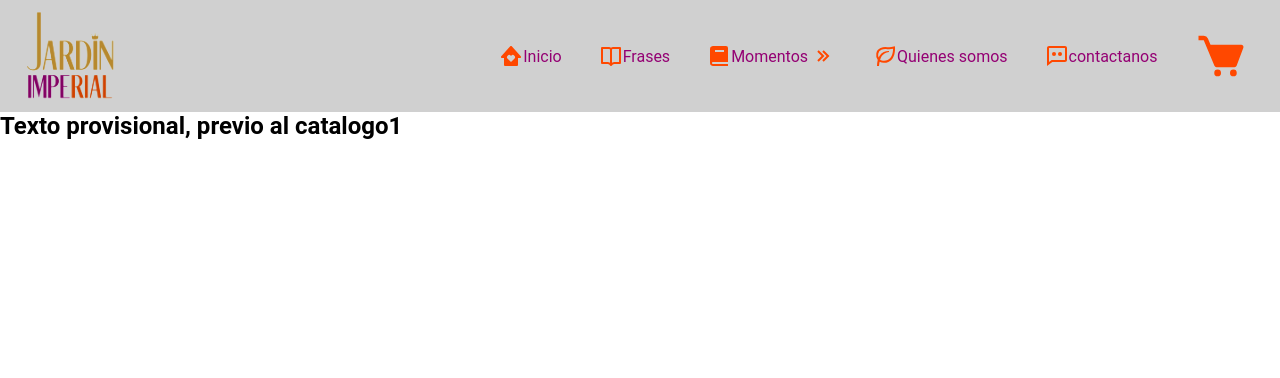
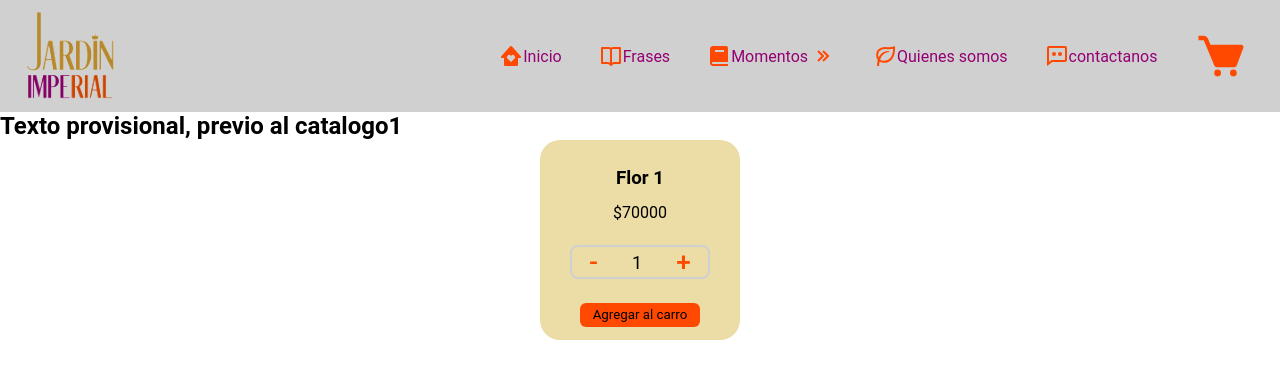
Before and after one commit to danielguaro/ReactCoderHouse, a React (Create React App) app: page / in a window 1280 px wide. Shown: the top 378 px of the page. Built offline with nearby package versions, Linux system fonts and the light colour scheme.

Commit message:
Implementacion ItemCount

```diff
--- /dev/null
+++ b/src/components/ItemCount/ItemCount.js
@@ -0,0 +1,63 @@
+import './itemCount.css';
+
+import { useState } from 'react';
+
+export const ItemCount = ({ stock, initial }) => {
+	const [count, setCount] = useState(1);
+
+	const plus = (inventario) => {
+		if (inventario == 0) {
+			plus.disabled = true;
+		} else if (inventario == count) {
+			plus.disabled = true;
+			alert('Lo siento no tenemos mas stock');
+		} else {
+			setCount(count + 1);
+		}
+	};
+	const minus = () => {
+		if (count > 1) {
+			setCount(count - 1);
+		}
+	};
+
+	const agregar = (inventario, CantidadItem) => {
+		if (inventario == 0 || CantidadItem == 0) {
+			agregar.disabled = true;
+			// alert(`Lo sentimos, actualmente no contamos con items en el stock`);
+		} else {
+			CantidadItem = count;
+			alert(`agregaste ${CantidadItem} items`);
+			setCount(1);
+		}
+	};
+
+	return (
+		<>
+			<div className="cardValues">
+				<img />
+				<h3>Flor 1</h3>
+				<p> $70000</p>
+				<div className="cardMinusPlus">
+					<p className="buttons" onClick={minus}>
+						{' '}
+						-{' '}
+					</p>
+					<p className="amount">{count}</p>
+					<p className="buttons" onClick={() => plus(stock)}>
+						{' '}
+						+{' '}
+					</p>
+				</div>
+				<button
+					className="buttonCard"
+					onClick={() => {
+						agregar(stock, initial);
+					}}
+				>
+					Agregar al carro
+				</button>
+			</div>
+		</>
+	);
+};
--- /dev/null
+++ b/src/components/ItemCount/itemCount.css
@@ -0,0 +1,73 @@
+:root {
+	--principal-orange: #ff4800;
+	--second-orange: #fda880;
+	--third-orange: #d35527;
+	--principal-purple: #940073;
+	--second-purple: #c483b4;
+	--third-purple: #6e1159;
+	--principal-yellow: #cf9a36;
+	--second-yellow: #ecdca5;
+	--white: #feffff;
+	--ultraLighit-grey: #f6f8fa;
+	--light-grey: #d0d0d0;
+	--medium-grey: #5b5c5c;
+	--black: #242526;
+}
+
+* {
+	margin: 0;
+	padding: 0;
+	box-sizing: border-box;
+	font-family: 'Roboto', sans-serif;
+}
+
+.cardValues {
+	display: flex;
+	flex-direction: column;
+	justify-content: space-evenly;
+	align-items: center;
+	width: 200px;
+	height: 200px;
+	margin: 0 auto;
+	background: var(--second-yellow);
+	border-radius: 20px;
+}
+
+.cardMinusPlus {
+	border: 2px solid var(--light-grey);
+	display: flex;
+	width: 70%;
+	flex-direction: row;
+	justify-content: space-around;
+	align-items: center;
+	border-radius: 8px;
+	margin: 10px;
+}
+
+.buttons {
+	font-weight: 500;
+	font-size: 26px;
+	color: var(--principal-orange);
+	cursor: pointer;
+}
+
+.buttons:hover {
+	color: var(--principal-purple);
+}
+
+.amount {
+	font-size: 18px;
+}
+
+.buttonCard {
+	background: var(--principal-orange);
+	border: none;
+	width: 60%;
+	height: 24px;
+	border-radius: 6px;
+	cursor: pointer;
+}
+
+.buttonCard:hover {
+	color: var(--ultraLighit-grey);
+}
--- a/src/components/ItemListContainer/ItemListContainer.js
+++ b/src/components/ItemListContainer/ItemListContainer.js
@@ -1,7 +1,14 @@
+import { ItemCount } from '../ItemCount/ItemCount';
+
 const ItemListContainer = ({ mensaje }) => {
+	const stock = 10;
+	const initial = 1; // Valor inicial
+	// const onAdd = 'hi';
+
 	return (
 		<>
 			<h2>{mensaje} </h2>
+			<ItemCount stock={stock} initial={initial} />
 		</>
 	);
 };
```
